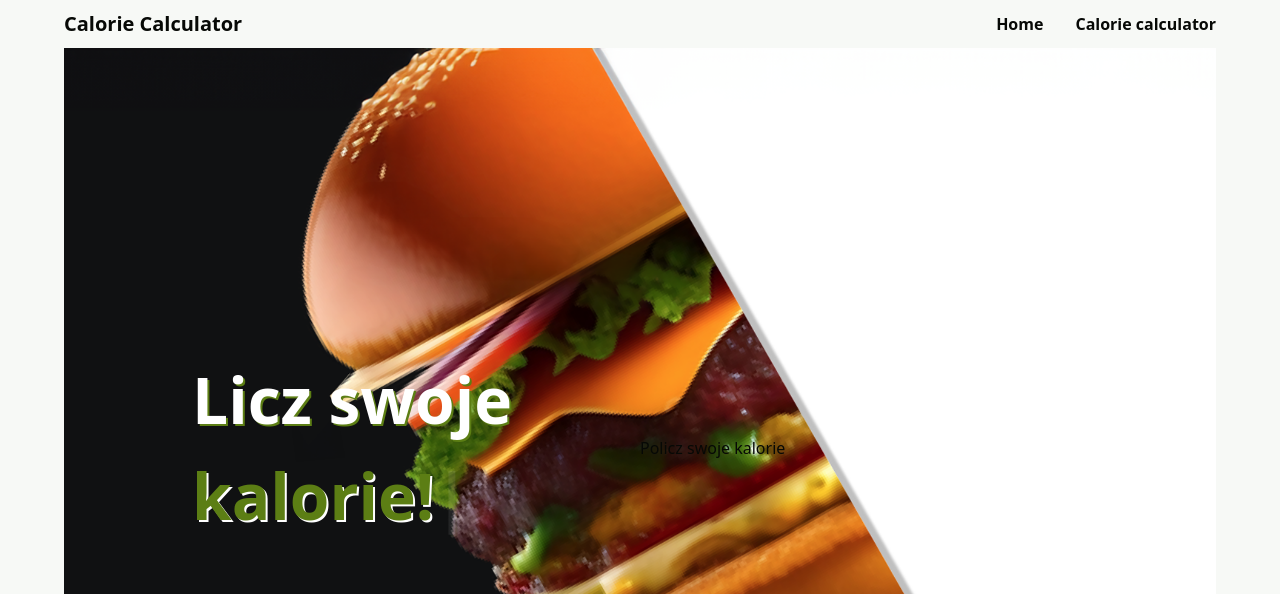
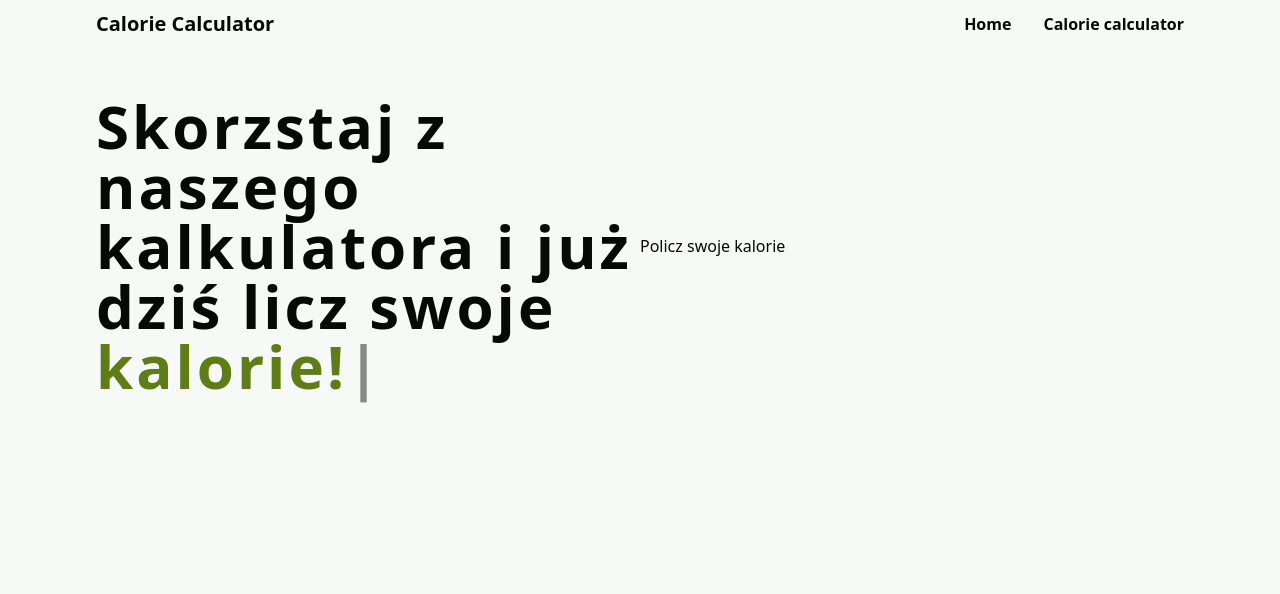
Before and after one commit to Wojtyua/38053_38062_38545_38073, a React (Vite) app: page / in a window 1280 px wide. Shown: the top 594 px of the page. Built offline with nearby package versions, Linux system fonts and the light colour scheme; no server answers; the database is empty.

Commit message:
landing page change

```diff
--- a/src/App.jsx
+++ b/src/App.jsx
@@ -4,7 +4,7 @@ import Navbar from "./components/Navbar";
 
 function App() {
   return (
-    <div className="px-16 text-text bg-background">
+    <div className="px-24 text-text bg-background">
       <Navbar />
       <LandingPage />
       <CalculatorSection />
--- a/src/components/LandingPage.jsx
+++ b/src/components/LandingPage.jsx
@@ -5,14 +5,14 @@ const LandingPage = () => {
   const changingWords = ["kalorie!", "zdrowie!"];
 
   return (
-    <div
-      className="h-screen w-full bg-pink-50 grid grid-cols-2 items-center bg-image-1 top-0 left-0 bg-cover bg-center bg-no-repeat"
-      id="landing-page"
-    >
-      <div className="animated-text-container">
-        <h1 className="animated-text">
-          Licz swoje <br /> <ChangingText words={changingWords} />
-        </h1>
+    <div className="grid items-center grid-cols-2 mt-12">
+      <div>
+        <div className="">
+          <h1 className="text-6xl font-bold tracking-wider">
+            Skorzstaj z naszego kalkulatora i już dziś licz swoje{" "}
+            <ChangingText words={changingWords} />
+          </h1>
+        </div>
       </div>
       <div>
         <h2>Policz swoje kalorie</h2>
--- a/tailwind.config.js
+++ b/tailwind.config.js
@@ -3,10 +3,6 @@ export default {
   content: ["./index.html", "./src/**/*.{js,ts,jsx,tsx}"],
   theme: {
     extend: {
-      backgroundImage: {
-        "image-1": "url(./src/assets/Burgir-A1.png)",
-        "image-2": "url(./src/assets/Burgir-A2.png)",
-      },
       colors: {
         text: "#070906",
         background: "#f7f9f6",
```
